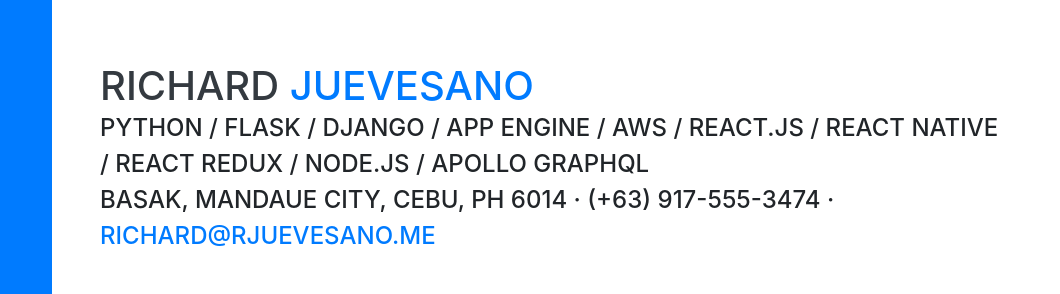
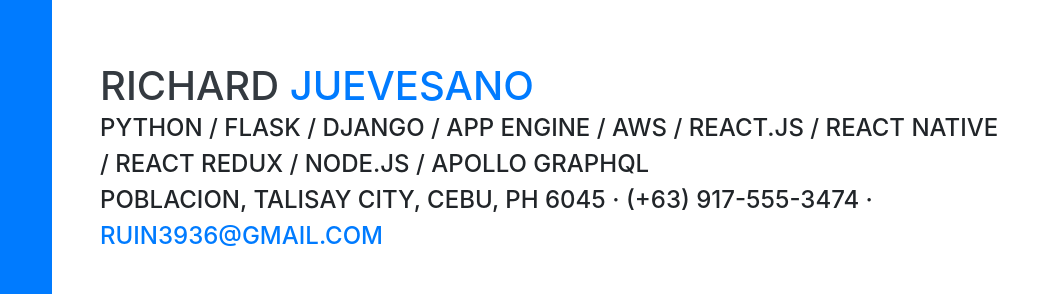
Before and after one commit to rjuevesano/rjuevesano.me, a website with bundled scripts: page index.html in a window 1280 px wide. Shown: the part 97-391 px from the top of the page, 220-1280 px from the left. Built offline with nearby package versions, Linux system fonts and the light colour scheme; a web font is replaced by a local one.

Commit message:
update resume and content

```diff
--- a/index.html
+++ b/index.html
@@ -63,7 +63,7 @@
         <h1 class="mb-0">Richard
           <span class="text-primary">Juevesano</span>
         </h1>
-        <div class="subheading mb-5">Python / Flask / Django / App Engine / AWS / React.js / React Native / React Redux / Node.js / Apollo GraphQL<br/>Basak, Mandaue City, Cebu, PH 6014 · (+63) 917-555-3474 · <a href="mailto:richard@rjuevesano.me">richard@rjuevesano.me</a></div>
+        <div class="subheading mb-5">Python / Flask / Django / App Engine / AWS / React.js / React Native / React Redux / Node.js / Apollo GraphQL<br/>Poblacion, Talisay City, Cebu, PH 6045 · (+63) 917-555-3474 · <a href="mailto:ruin3936@gmail.com">ruin3936@gmail.com</a></div>
         <p class="lead mb-5">Experienced Web Developer adept in all stages of advanced web development. Knowledgeable in user interface, testing, and debugging processes. Bringing forth expertise in design, installation, testing and maintenance of web systems. Equipped with a diverse and promising skill-set. Proficient in an assortment of technologies, including React.js, React Redux, React Native, Python and Django. Able to effectively self-manage during independent projects, as well as collaborate in a team setting.</p>
         <div class="social-icons">
           <a href="https://www.linkedin.com/in/richard-juevesano/" target="_blank">
```
Also changed, not shown: 1 other file.
